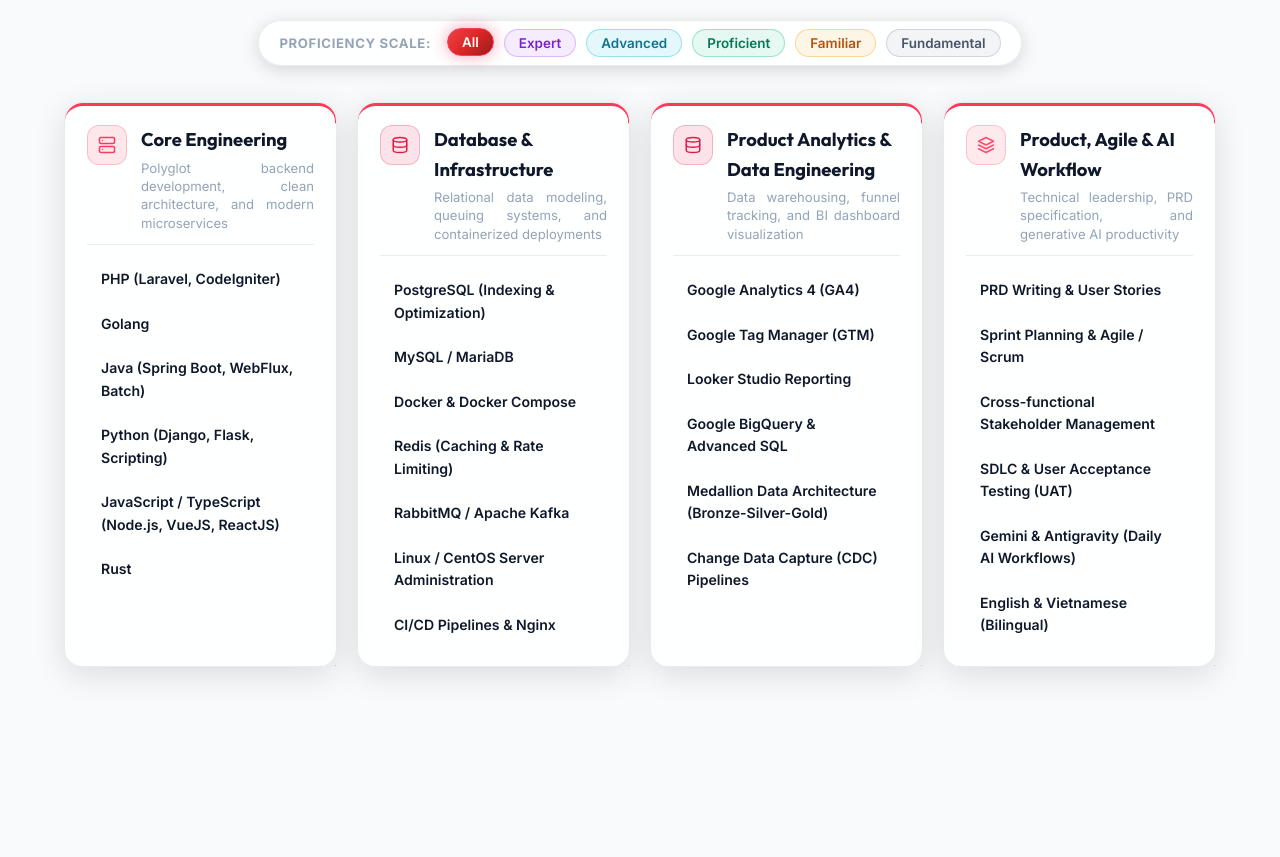
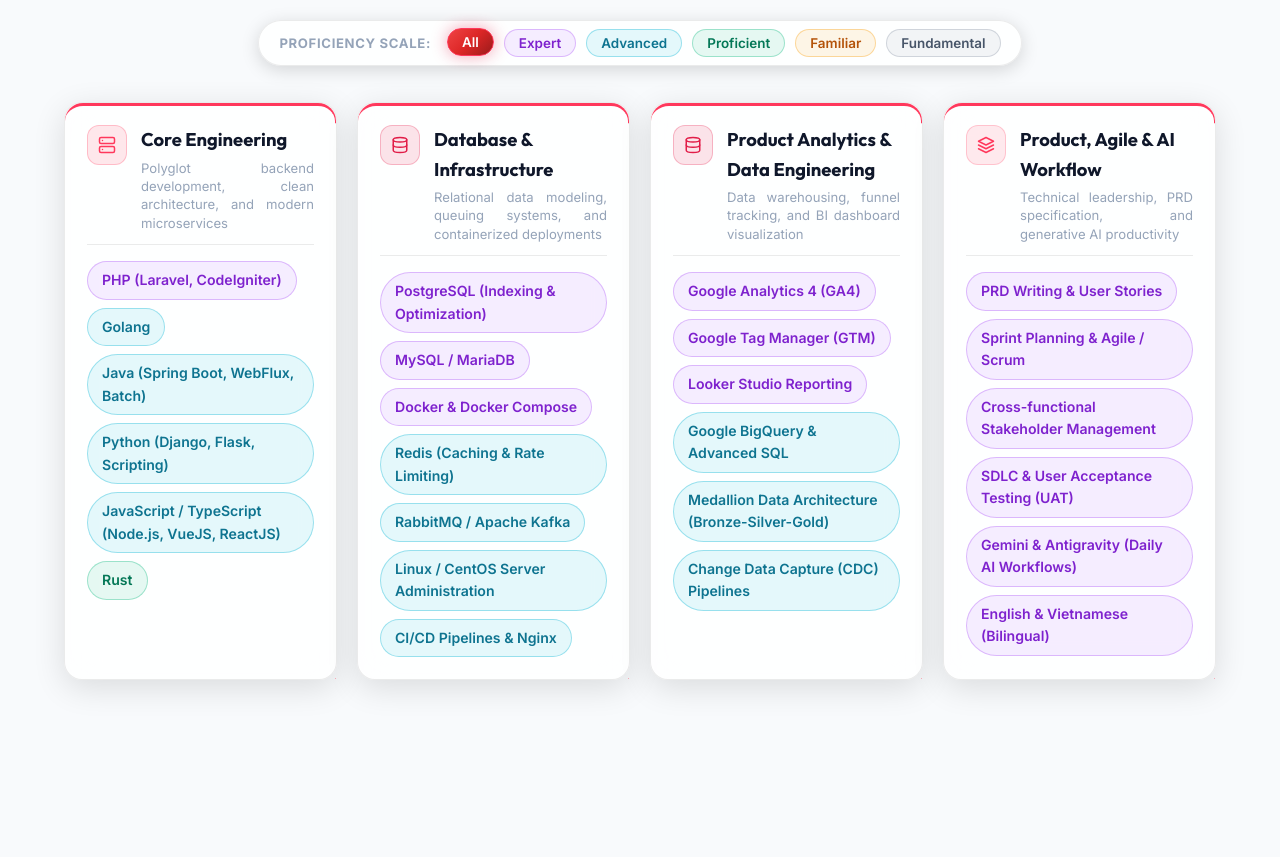
Before and after one commit to ga2631/ga2631.github.io, a React (Vite) app: page / in a window 1280 px wide. Shown: the part 5440-6297 px from the top of the page. Built offline with nearby package versions, Linux system fonts and the light colour scheme; no server answers.

Commit message:
refactor: update skill level badge classes and SCSS selectors

```diff
--- a/src/components/Skills.tsx
+++ b/src/components/Skills.tsx
@@ -52,7 +52,7 @@ export const Skills: React.FC<SkillsProps> = ({ categories, t }) => {
     // 4. Frontend & Architecture / Architecture & Leadership
     return {
       icon: <LayersIcon size={18} />,
-      color: 'var(--accent-cyan)',
+      color: 'var(--accent-red)',
       bg: 'rgba(255, 77, 109, 0.12)',
       border: 'rgba(255, 77, 109, 0.25)',
     };
@@ -75,32 +75,31 @@ export const Skills: React.FC<SkillsProps> = ({ categories, t }) => {
     switch (score) {
       case 5:
         return {
-          tagClass: 'level-mastery',
+          tagClass: 'level-mastery skill-tag-5 skill-tag-expert',
           label: `${t.level5} (5/5)`,
           dotCount: 5,
         };
       case 4:
         return {
-          tagClass: 'level-advanced',
+          tagClass: 'level-advanced skill-tag-4 skill-tag-advanced',
           label: `${t.level4} (4/5)`,
           dotCount: 4,
         };
       case 3:
         return {
-          tagClass: 'level-proficient',
+          tagClass: 'level-proficient skill-tag-3 skill-tag-proficient',
           label: `${t.level3} (3/5)`,
           dotCount: 3,
         };
       case 2:
         return {
-          tagClass: 'level-intermediate',
+          tagClass: 'level-intermediate skill-tag-2 skill-tag-familiar',
           label: `${t.level2} (2/5)`,
           dotCount: 2,
         };
-      case 1:
       default:
         return {
-          tagClass: 'level-foundational',
+          tagClass: 'level-foundational skill-tag-1 skill-tag-fundamental',
           label: `${t.level1} (1/5)`,
           dotCount: 1,
         };
--- a/src/styles/components/_skills.scss
+++ b/src/styles/components/_skills.scss
@@ -280,9 +280,12 @@
   cursor: default;
   transition: all var(--transition-fast);
 
-  /* Level 5 (5/5 • Expert) Badge Styling */
+  /* Level 5 (5/5 • Mastery / Expert) Badge Styling */
   &.skill-tag-5,
-  &.skill-tag-expert {
+  &.skill-tag-expert,
+  &.skill-tag-mastery,
+  &.level-mastery,
+  &.level-5 {
     background: var(--skill-5-bg);
     border: 1px solid var(--skill-5-border);
     color: var(--skill-5-text);
@@ -299,7 +302,9 @@
 
   /* Level 4 (4/5 • Advanced) Badge Styling */
   &.skill-tag-4,
-  &.skill-tag-advanced {
+  &.skill-tag-advanced,
+  &.level-advanced,
+  &.level-4 {
     background: var(--skill-4-bg);
     border: 1px solid var(--skill-4-border);
     color: var(--skill-4-text);
@@ -316,7 +321,9 @@
 
   /* Level 3 (3/5 • Proficient) Badge Styling */
   &.skill-tag-3,
-  &.skill-tag-proficient {
+  &.skill-tag-proficient,
+  &.level-proficient,
+  &.level-3 {
     background: var(--skill-3-bg);
     border: 1px solid var(--skill-3-border);
     color: var(--skill-3-text);
@@ -331,9 +338,12 @@
     }
   }
 
-  /* Level 2 (2/5 • Familiar) Badge Styling */
+  /* Level 2 (2/5 • Intermediate / Familiar) Badge Styling */
   &.skill-tag-2,
-  &.skill-tag-familiar {
+  &.skill-tag-familiar,
+  &.skill-tag-intermediate,
+  &.level-intermediate,
+  &.level-2 {
     background: var(--skill-2-bg);
     border: 1px solid var(--skill-2-border);
     color: var(--skill-2-text);
@@ -348,9 +358,13 @@
     }
   }
 
-  /* Level 1 (1/5 • Fundamental) Badge Styling */
+  /* Level 1 (1/5 • Foundational / Beginner) Badge Styling */
   &.skill-tag-1,
-  &.skill-tag-fundamental {
+  &.skill-tag-fundamental,
+  &.skill-tag-beginner,
+  &.skill-tag-foundational,
+  &.level-foundational,
+  &.level-1 {
     background: var(--skill-1-bg);
     border: 1px solid var(--skill-1-border);
     color: var(--skill-1-text);
```
